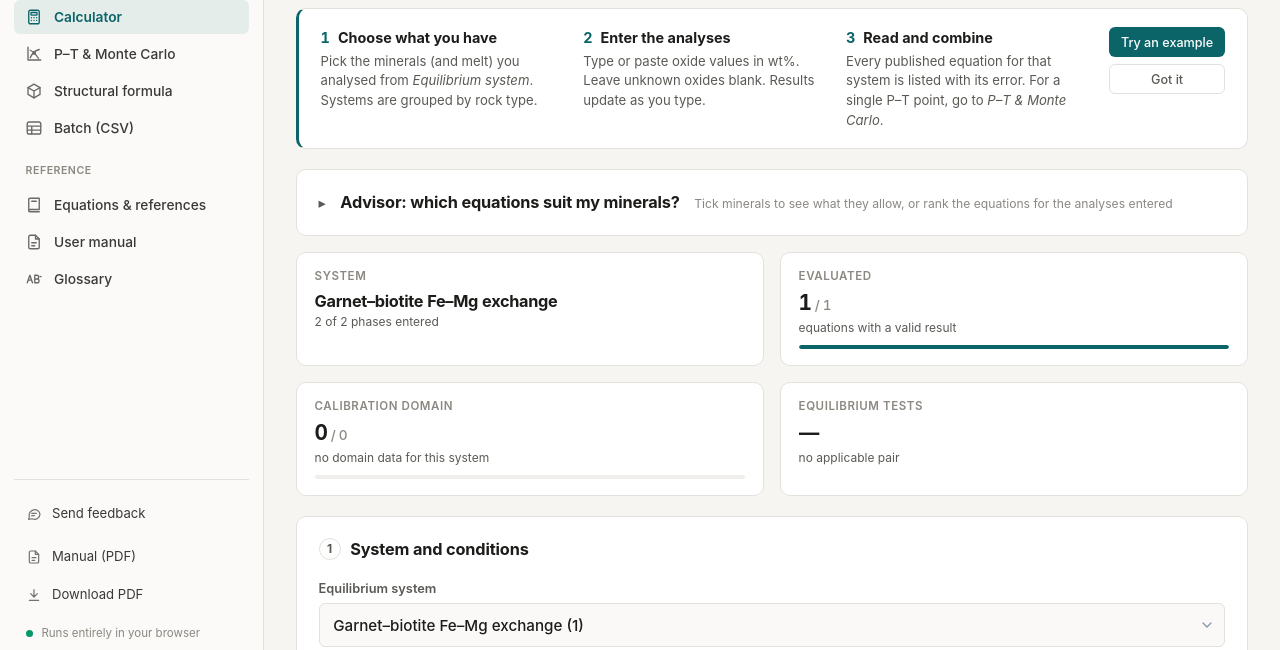
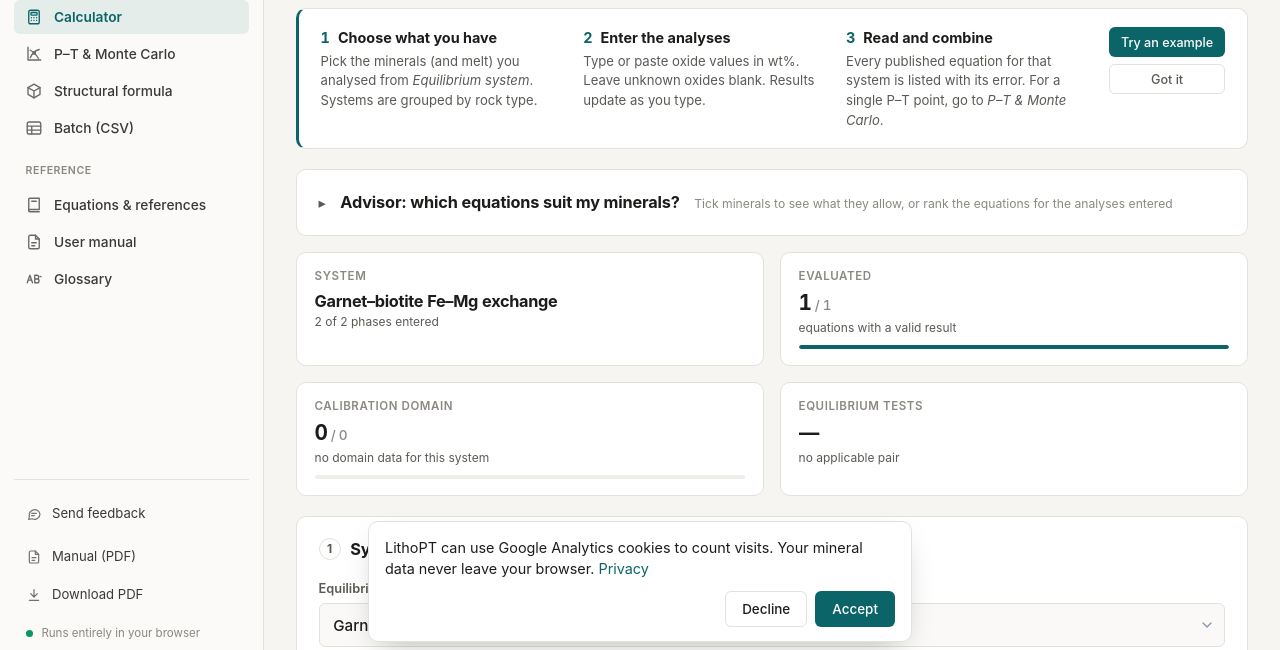
Before and after one commit to kishangeo/LithoPT, a website: page index.html in a window 1280 px wide. Shown: the part 142-792 px from the top of the page. Drawn offline with Linux system fonts and the light colour scheme.

Commit message:
Cookie consent banner: load Google Tag Manager only after Accept

```diff
--- a/gtm.js
+++ b/gtm.js
@@ -1,5 +1,33 @@
-/* Google Tag Manager bootstrap. Author: Kishan Tiwari */
-window.dataLayer = window.dataLayer || [];
-function gtag(){dataLayer.push(arguments);}
-gtag("js", new Date());
-dataLayer.push({"gtm.start": Date.now(), event: "gtm.js"});
+/* Consent banner + Google Tag Manager (loaded only after "Accept"). Author: Kishan Tiwari */
+(() => {
+  const KEY = "lithopt-analytics", ID = "GTM-KDBH7657";
+  let choice = null;
+  try { choice = localStorage.getItem(KEY); } catch (e) {}
+  const load = () => {
+    window.dataLayer = window.dataLayer || [];
+    dataLayer.push({ "gtm.start": Date.now(), event: "gtm.js" });
+    const s = document.createElement("script");
+    s.async = true; s.src = "https://www.googletagmanager.com/gtm.js?id=" + ID;
+    document.head.appendChild(s);
+  };
+  if (choice === "yes") return load();
+  if (choice === "no") return;
+  document.addEventListener("DOMContentLoaded", () => {
+    const b = document.createElement("div");
+    b.setAttribute("role", "region"); b.setAttribute("aria-label", "Cookie consent");
+    b.style.cssText = "position:fixed;left:1rem;right:1rem;bottom:" + (innerWidth < 768 ? "5rem" : "1rem") + ";z-index:9999;max-width:34rem;margin:0 auto;padding:0.9rem 1rem;" +
+      "background:var(--surface);color:inherit;border:1px solid var(--border);border-radius:var(--radius-lg);box-shadow:var(--shadow-lg);font-size:0.9rem";
+    b.innerHTML = '<p style="margin:0 0 0.7rem">LithoPT can use Google Analytics cookies to count visits. Your mineral data never leave your browser. ' +
+      '<a href="https://github.com/kishangeo/LithoPT#privacy" target="_blank" rel="noopener">Privacy</a></p>' +
+      '<div style="display:flex;gap:0.5rem;justify-content:flex-end"><button class="btn btn-secondary" data-c="no">Decline</button>' +
+      '<button class="btn btn-primary" data-c="yes">Accept</button></div>';
+    b.addEventListener("click", (e) => {
+      const c = e.target.dataset && e.target.dataset.c;
+      if (!c) return;
+      try { localStorage.setItem(KEY, c); } catch (err) {}
+      b.remove();
+      if (c === "yes") load();
+    });
+    document.body.appendChild(b);
+  });
+})();
--- a/index.html
+++ b/index.html
@@ -1,7 +1,6 @@
 <!DOCTYPE html>
 <html lang="en">
 <head>
-  <script async src="https://www.googletagmanager.com/gtm.js?id=GTM-KDBH7657"></script>
 <script src="gtm.js"></script>
   <meta charset="UTF-8">
   <meta name="viewport" content="width=device-width, initial-scale=1.0, viewport-fit=cover">
--- a/sw.js
+++ b/sw.js
@@ -1,5 +1,5 @@
 // Offline support for LithoPT: network-first (so updates are picked up), cache fallback when offline.
-const CACHE = "lithopt-v4.3.2-gtm";
+const CACHE = "lithopt-v4.3.2-consent";
 const ASSETS = ["./", "index.html", "styles.css", "lithopt-domains.js", "lithopt-core.js", "lithopt-report.js", "theme.js", "gtm.js", "app.js", "logo.svg", "favicon.svg", "manifest.webmanifest", "docs/LithoPT_User_Manual.pdf", "docs/manual.html", "docs/glossary.json"];
 self.addEventListener("install", (e) => e.waitUntil(caches.open(CACHE).then((c) => c.addAll(ASSETS)).then(() => self.skipWaiting())));
 self.addEventListener("activate", (e) => e.waitUntil(caches.keys().then((ks) => Promise.all(ks.filter((k) => k !== CACHE).map((k) => caches.delete(k))))));
```
Also changed, not shown: README.md.
